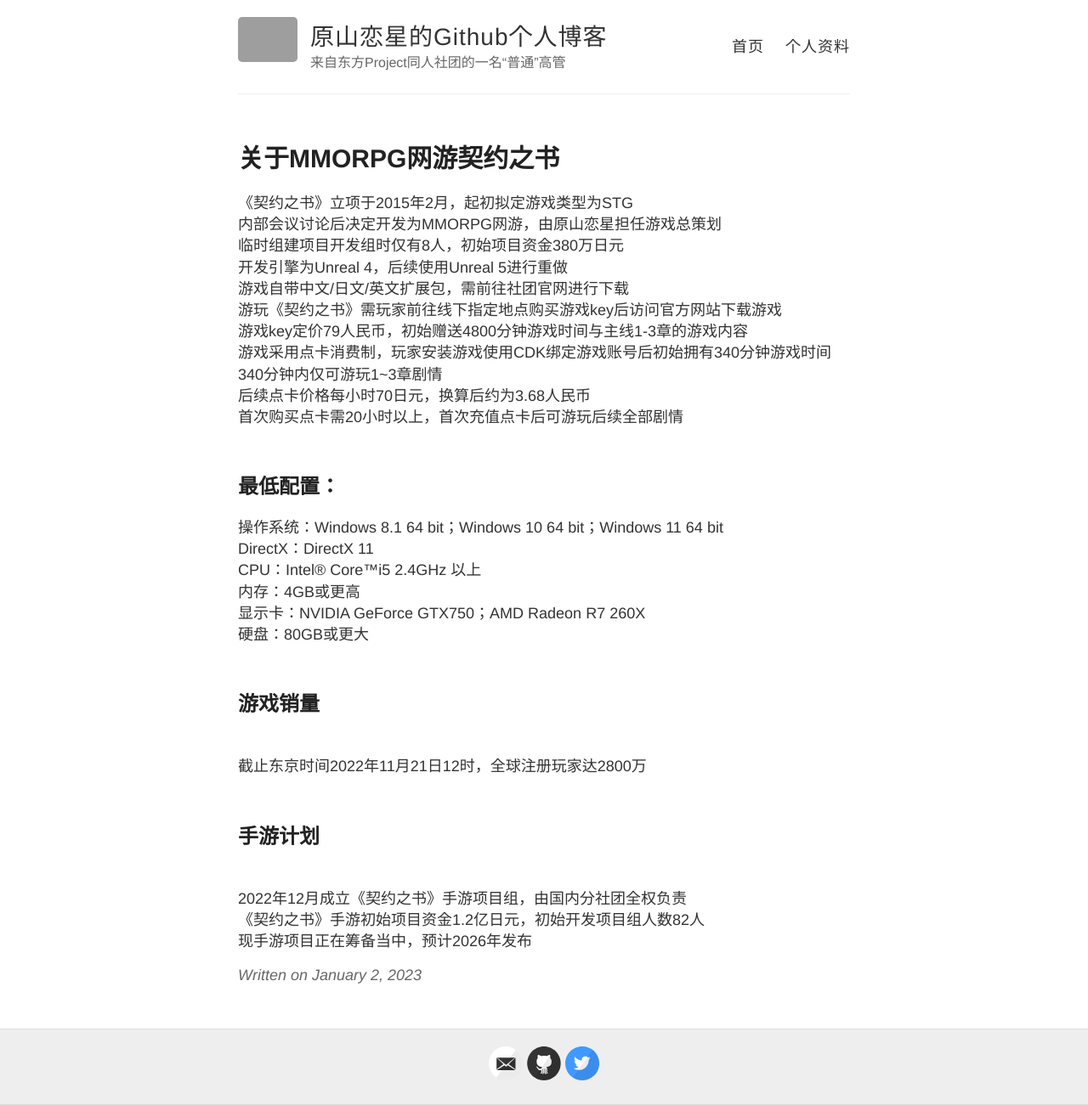
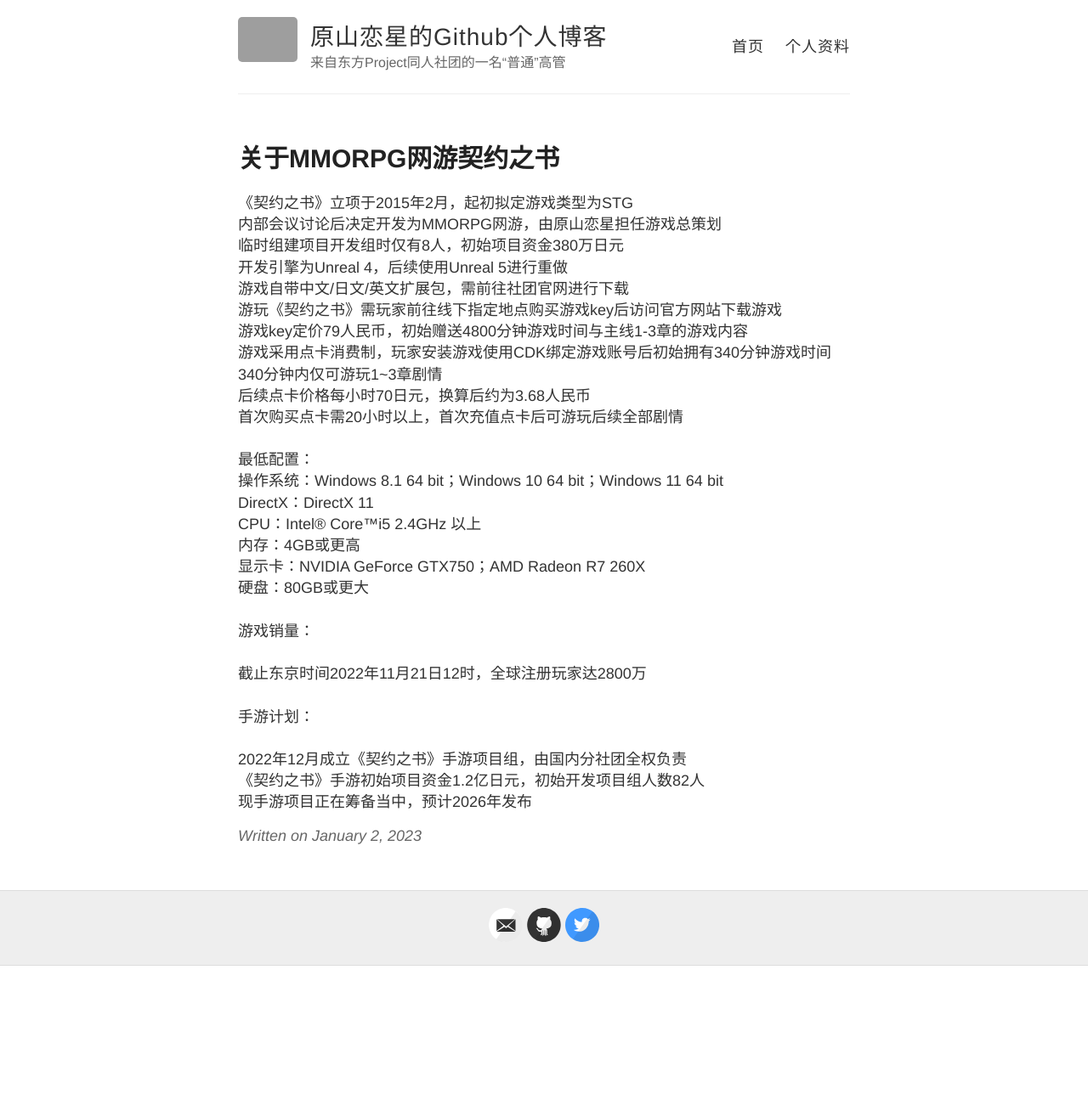
Before and after one commit to ManakaGekka/ManakaGekka.git1hub.io, a Jekyll site: the page built from _posts/2023-01-02-Covenants-Book.md, in a window 1280 px wide. Shown: the whole page at 85% size. Built offline with Jekyll 4.4.1, drawn with Linux system fonts in a browser that asks for light colours; after the commit the page ends 1137 px from its top, so only the background shows below that; grey boxes are pictures that could not be loaded.

```diff
--- a/_posts/2023-01-02-Covenants-Book.md
+++ b/_posts/2023-01-02-Covenants-Book.md
@@ -15,7 +15,7 @@ title: 关于MMORPG网游契约之书
 后续点卡价格每小时70日元，换算后约为3.68人民币<br>
 首次购买点卡需20小时以上，首次充值点卡后可游玩后续全部剧情<br>
 <br>
-## 最低配置：<br>
+最低配置：<br>
 操作系统：Windows 8.1 64 bit；Windows 10 64 bit；Windows 11 64 bit<br>
 DirectX：DirectX 11<br>
 CPU：Intel® Core™i5 2.4GHz 以上<br>
@@ -23,11 +23,11 @@ CPU：Intel® Core™i5 2.4GHz 以上<br>
 显示卡：NVIDIA GeForce GTX750；AMD Radeon R7 260X<br>
 硬盘：80GB或更大<br>
 <br>
-## 游戏销量<br>
+游戏销量：<br>
 <br>
 截止东京时间2022年11月21日12时，全球注册玩家达2800万<br>
 <br>
-## 手游计划
+手游计划：<br>
 <br>
 2022年12月成立《契约之书》手游项目组，由国内分社团全权负责<br>
 《契约之书》手游初始项目资金1.2亿日元，初始开发项目组人数82人<br>
```
